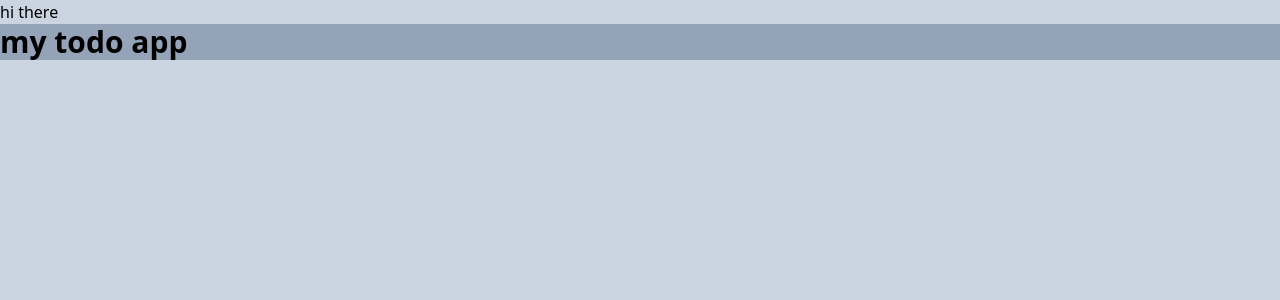
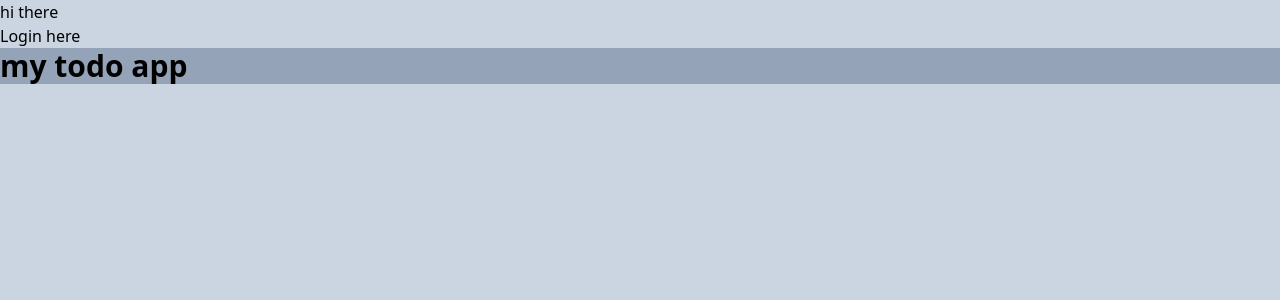
Before and after one commit to shome98/todo-auth, a React (Vite) app in the folder todo-auth-client/: page / in a window 1280 px wide. Shown: the top 300 px of the page. Built offline with nearby package versions, Linux system fonts and the light colour scheme.

Commit message:
just check auth

```diff
--- a/todo-auth-client/src/App.tsx
+++ b/todo-auth-client/src/App.tsx
@@ -1,4 +1,5 @@
-import { Index } from "./components"
+import { Index } from "./components/Index"
+
 
 function App() {
 
--- a/todo-auth-client/src/components/index.tsx
+++ b/todo-auth-client/src/components/index.tsx
@@ -1,3 +1,24 @@
-export const Index:React.FC=()=>{
-    return <><h1>hi there</h1></>;
+import {  useState } from "react";
+import { loginUser, logoutUser } from "../services/authService";
+
+export const Index: React.FC = () => {
+    const [login, setLogin] = useState(false);
+    const handleLogin = async () => {
+        const res = await loginUser({ "username": "username seven", "password": "password" });
+        console.log(res?.data);
+        if (res?.status === 200) {
+            setLogin(true);
+        }
+    }
+    const handleLogout = async () => {
+        const res = await logoutUser();
+        if (res?.status === 200) {
+            setLogin(false);
+        }
+    }
+    return <><h1>hi there</h1>
+        <h1>{login}</h1>
+        {!login?<button onClick={handleLogin}>Login here</button>:<button onClick={handleLogout}>logout</button>}
+
+    </>;
 }
```
